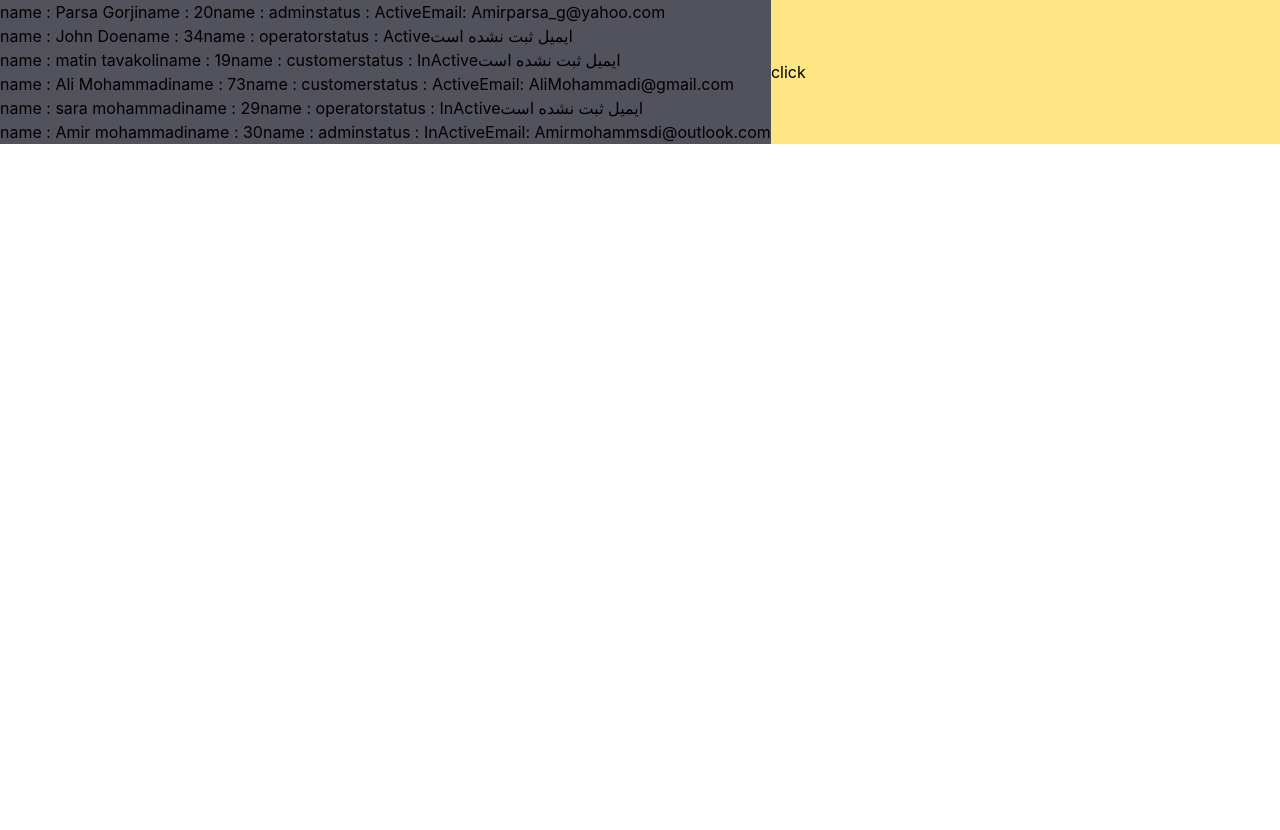
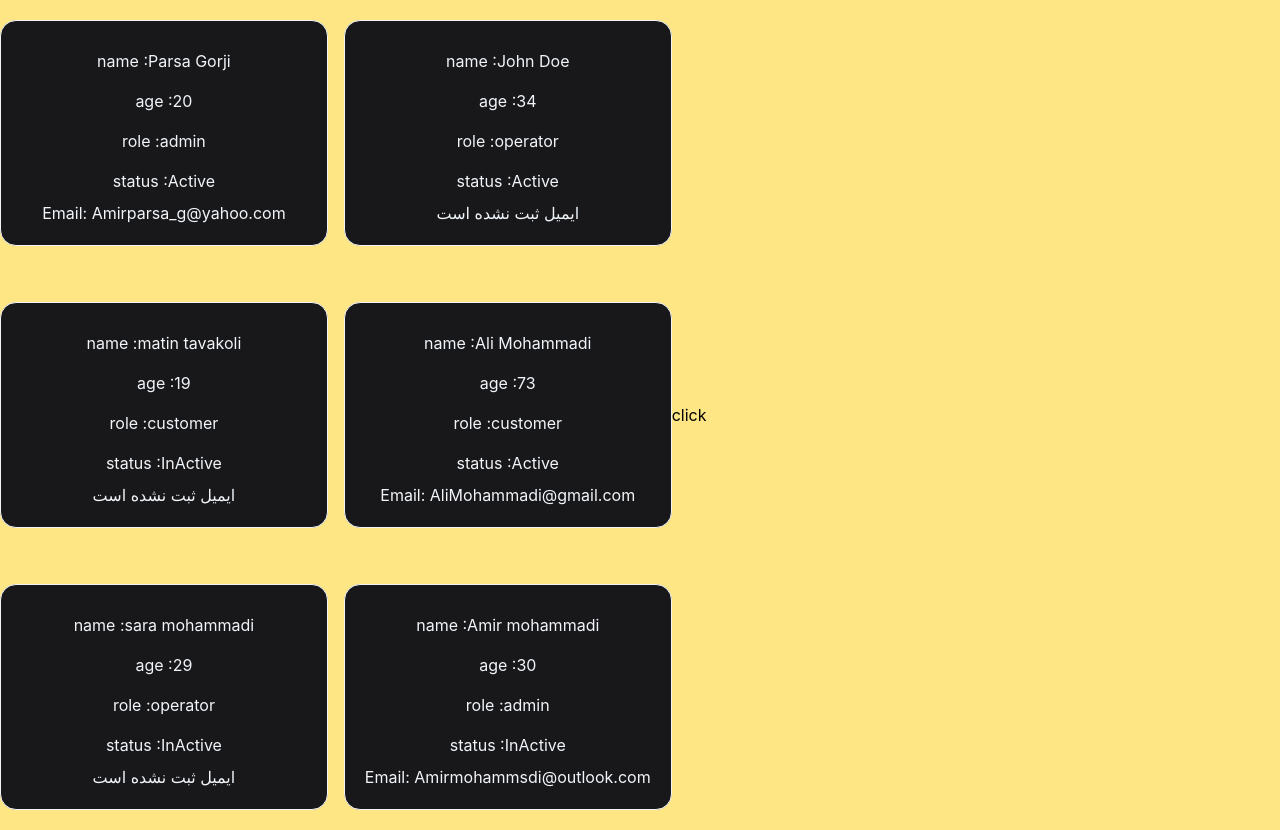
Before and after one commit to Amirparsa-g/React-Users-Panel, a React (Vite) app: page / in a window 1280 px wide. Before the commit the page ends 800 px from the top, so only its background shows below. Built offline with nearby package versions, Linux system fonts and the light colour scheme.

Commit message:
fixed: fixed imports and added style

```diff
--- a/src/components/UserCard.tsx
+++ b/src/components/UserCard.tsx
@@ -5,11 +5,11 @@ interface UserCardProps {
 }
 export default function UserCard({ user }: UserCardProps) {
   return (
-    <div className="flex bg-zinc-600">
-      <p>name : {user.fullName}</p>
-      <p>name : {user.age}</p>
-      <p>name : {user.role}</p>
-      <p>status : {user.isActive ? "Active" : "InActive"}</p>
+    <div className="flex  bg-zinc-900 text-slate-100 flex-col justify-center items-center p-5 mt-5 mb-5 border rounded-2xl">
+      <p className="p-2">name :{user.fullName}</p>
+      <p className="p-2">age :{user.age}</p>
+      <p className="p-2">role :{user.role}</p>
+      <p className="p-2">status :{user.isActive ? "Active" : "InActive"}</p>
       {user.email ? <p>Email: {user.email}</p> : <p>ایمیل ثبت نشده است</p>}
     </div>
   );
--- a/src/components/UserList.tsx
+++ b/src/components/UserList.tsx
@@ -1,5 +1,5 @@
 import type { User } from "../types/user";
-import UserCard from "./userCard";
+import UserCard from "./UserCard";
 
 interface UserListProps {
   users: User[];
@@ -7,7 +7,7 @@ interface UserListProps {
 
 export default function UserList({ users }: UserListProps) {
   return (
-    <div className="bg-amber-900">
+    <div className="grid grid-cols-1 gap-4 md:grid-cols-2">
       {users.map((user) => (
         <UserCard key={user.ID} user={user}></UserCard>
       ))}
```
